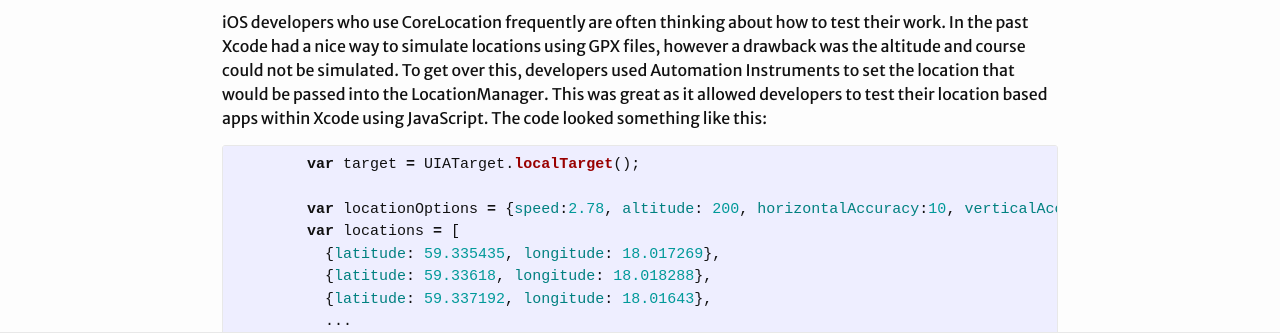
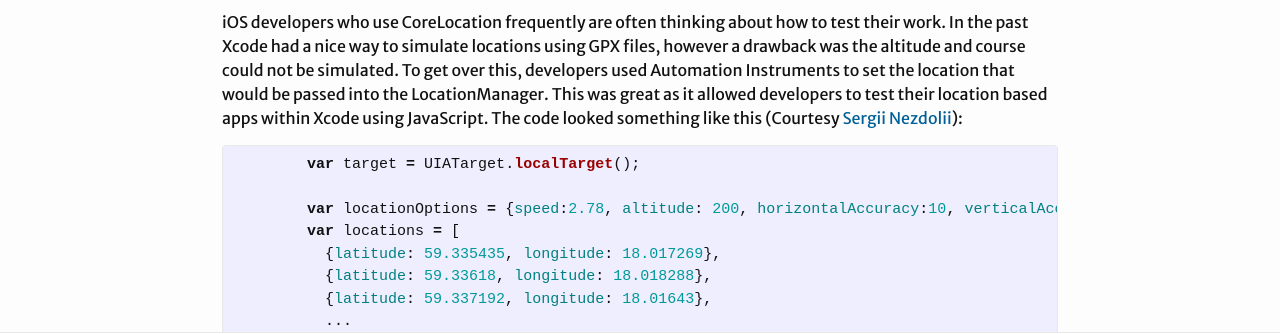
Before and after one commit to nkanetka/nkanetka.github.io, a Jekyll site: the page built from _posts/2016-12-12-gpx.markdown, in a window 1280 px wide. Shown: the part 495-829 px from the top of the page. Built offline with Jekyll 4.4.1, drawn with Linux system fonts in a browser that asks for light colours.

Commit message:
Add link to blog of automation updates

```diff
--- a/_posts/2016-12-12-gpx.markdown
+++ b/_posts/2016-12-12-gpx.markdown
@@ -17,7 +17,7 @@
 
 ### Problem
 
-iOS developers who use CoreLocation frequently are often thinking about how to test their work. In the past Xcode had a nice way to simulate locations using GPX files, however a drawback was the altitude and course could not be simulated. To get over this, developers used Automation Instruments to set the location that would be passed into the LocationManager. This was great as it allowed developers to test their location based apps within Xcode using JavaScript. The code looked something like this:
+iOS developers who use CoreLocation frequently are often thinking about how to test their work. In the past Xcode had a nice way to simulate locations using GPX files, however a drawback was the altitude and course could not be simulated. To get over this, developers used Automation Instruments to set the location that would be passed into the LocationManager. This was great as it allowed developers to test their location based apps within Xcode using JavaScript. The code looked something like this (Courtesy [Sergii Nezdolii][sergii]):
 
 {% highlight javascript %}
 	var target = UIATarget.localTarget();
@@ -50,3 +50,4 @@
 [gh]: https://github.com/nkanetka/GpxLocationManager
 [gh-forked]: https://github.com/vermont42/GpxLocationManager
 [apple-dev-forums]: https://forums.developer.apple.com/thread/48936
+[sergii]: http://sergiinezdolii.blogspot.ca/2015/02/ios-simulate-frequent-gps-location.html
```
